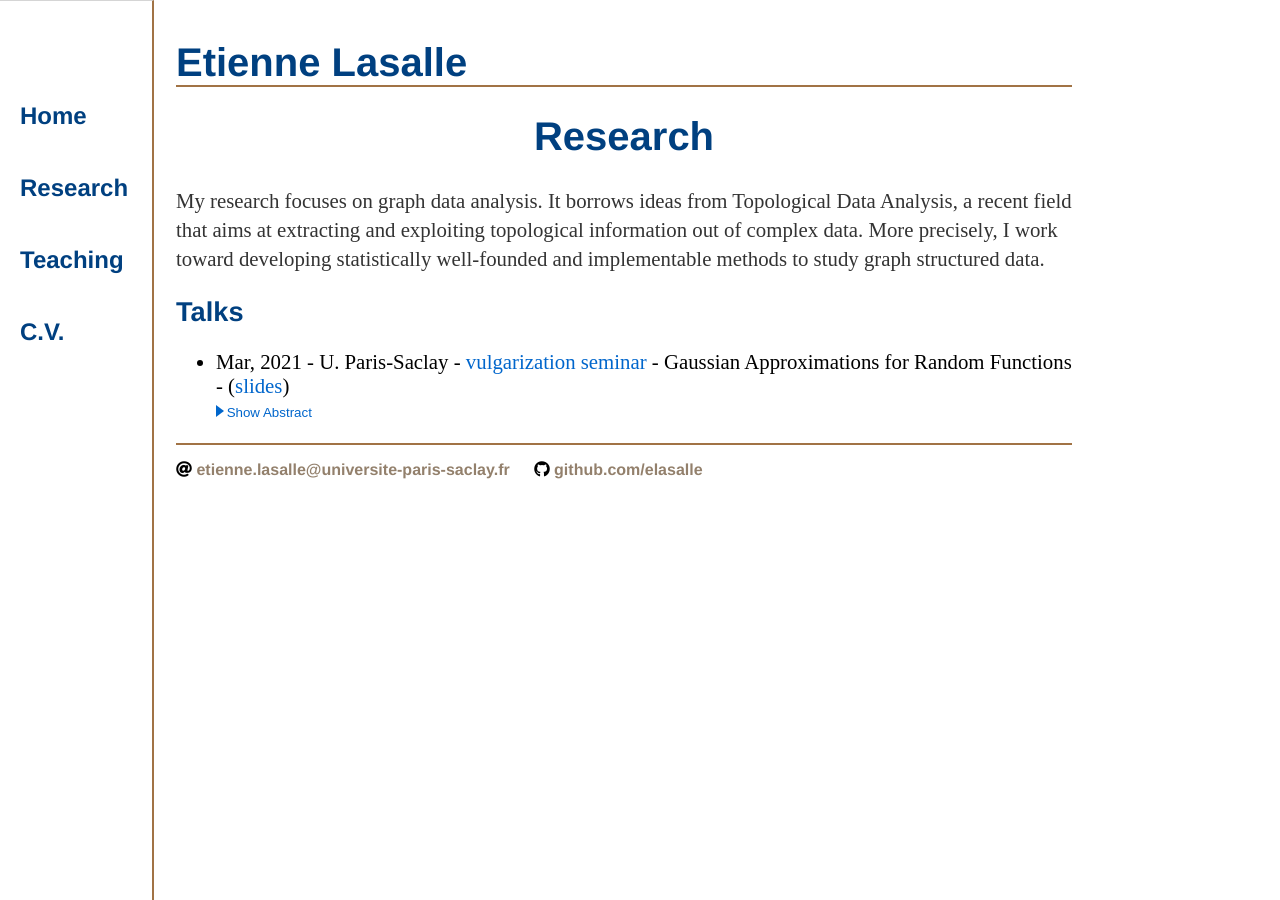
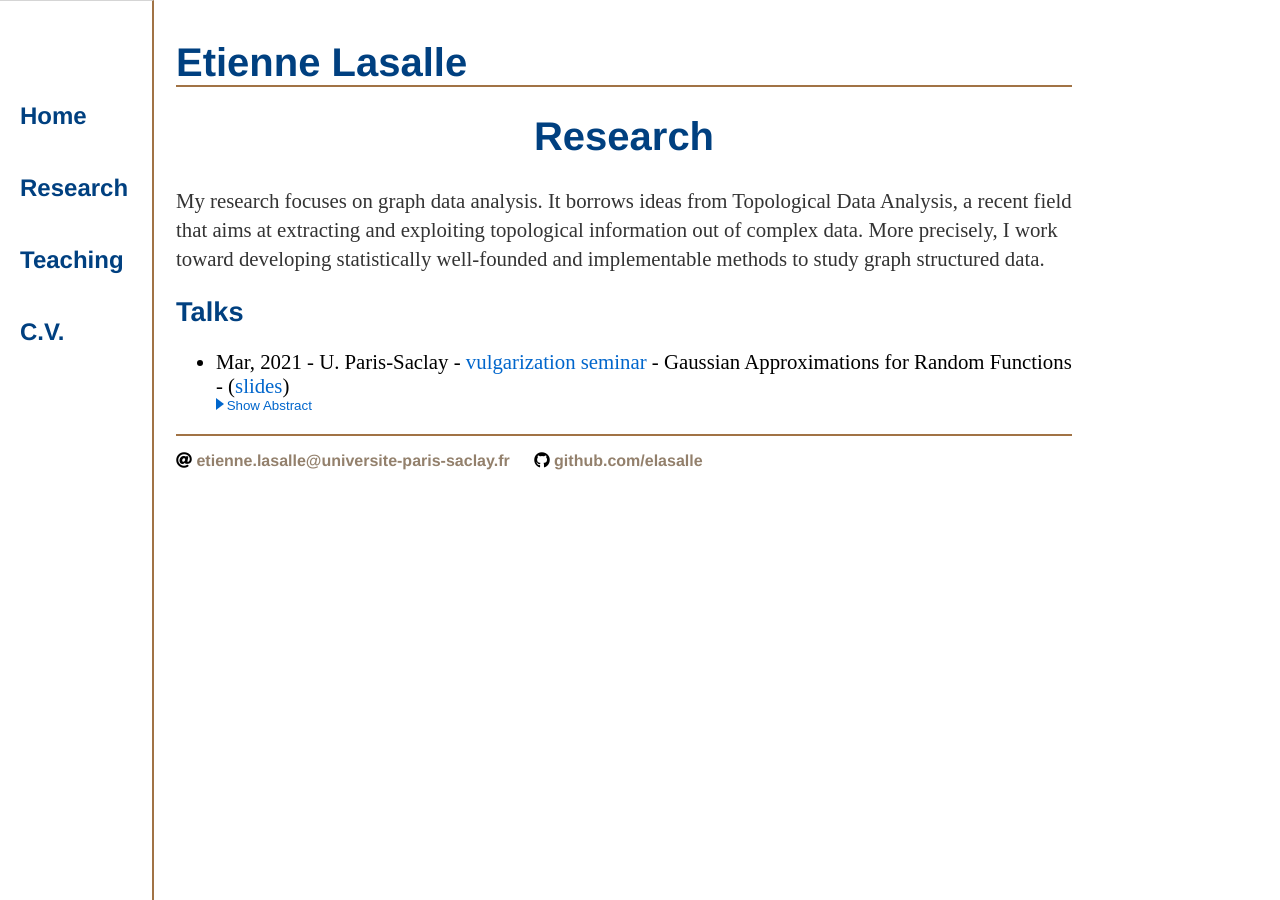
Before and after one commit to elasalle/elasalle.github.io, a Jekyll site: the page built from research/index.html, in a window 1280 px wide. Built offline with Jekyll 4.4.1, drawn with Linux system fonts in a browser that asks for light colours.

Commit message:
change button display

```diff
--- a/research/index.html
+++ b/research/index.html
@@ -12,7 +12,7 @@ title: Etienne Lasalle, Research
   <ul class="normalsize">
     <li>Mar, 2021 - U. Paris-Saclay - <a href="https://www.imo.universite-paris-saclay.fr/Seminaire-de-vulgarisation-des-doctorants-460">vulgarization seminar</a> -
     Gaussian Approximations for Random Functions - (<a href="2021_03_17_semdoct.pdf">slides</a>)<br>
-      <button class="showhide test" onclick="switchDisplayByClassName('test')"><div class="arrow-right"></div>Show Abstract</button>
+      <button class="showhide test" onclick="switchDisplayByClassName('test')" style="display: block;"><div class="arrow-right"></div>Show Abstract</button>
       <button class="showhide test" onclick="switchDisplayByClassName('test')" style="display : none;"><div class="arrow-top"></div>Hide Abstract</button>
       <p class="abstracttext test" style="display : none;">
         The Central Limit Theorem indicates that a properly rescaled sum of random variables converges in distribution to a gaussian distribution.
```
